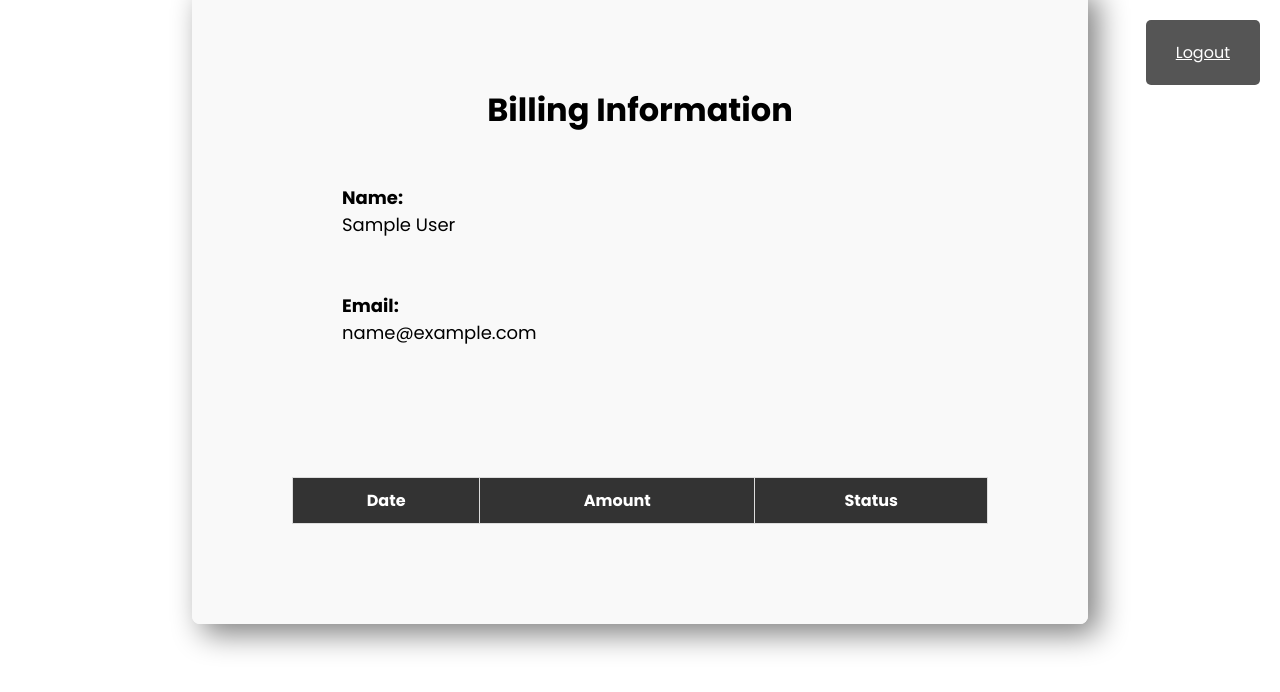
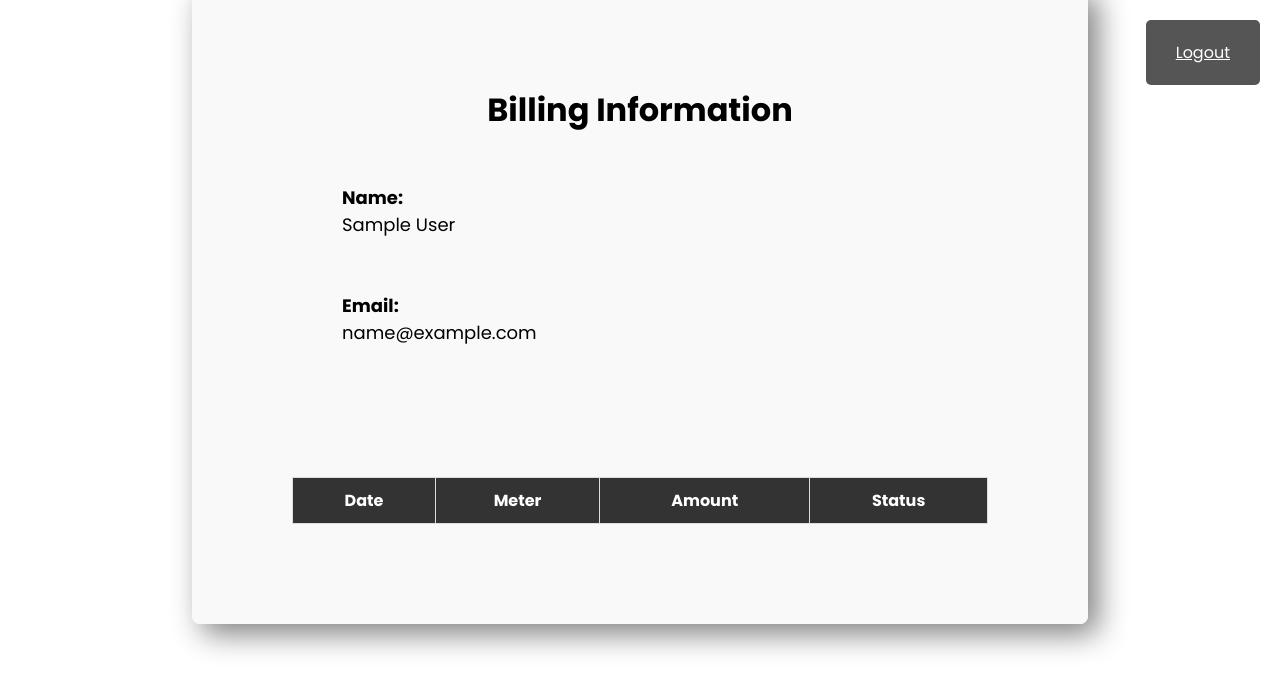
Before and after one commit to SugarSalad/WebSys, a PHP site: page /userForm.php in a window 1280 px wide. Shown: the top 692 px of the page. Run offline with PHP 8.4, Linux system fonts and the light colour scheme; the visitor is signed in with stand-in values (Sample User, id 1); lists and menus that the app fills with data are empty.

Commit message:
Added Meter in Admin and User Display

```diff
--- a/WebSys/Dashboard.php
+++ b/WebSys/Dashboard.php
@@ -46,6 +46,7 @@
                 <th>ID</th>
                 <th>Name</th>
                 <th>HouseNumber</th>
+                <th>Meter</th>
                 <th>Date</th>
                 <th>Amount</th>
                 <th>Status</th>
--- a/WebSys/php/billDisplay.php
+++ b/WebSys/php/billDisplay.php
@@ -22,6 +22,7 @@ while ($row = $result->fetch_assoc()) {
         'BillID' => isset($row['BillID']) ? $row['BillID'] : '',
         'Name' => isset($row['Name']) ? $row['Name'] : '',
         'HouseNumber' => isset($row['HouseNumber']) ? $row['HouseNumber'] : '',
+        'Meter' => isset($row['Meter']) ? $row['Meter'] : '',
         'Date' => isset($row['Date']) ? $row['Date'] : '',
         'Amount' => isset($row['Amount']) ? $row['Amount'] : '',
         'Status' => isset($row['Status']) ? $row['Status'] : '',
--- a/WebSys/userForm.php
+++ b/WebSys/userForm.php
@@ -39,6 +39,7 @@
             <thead>
                 <tr>
                     <th>Date</th>
+                    <th>Meter</th>
                     <th>Amount</th>
                     <th>Status</th>
                 </tr>
@@ -47,6 +48,7 @@
             <?php foreach ($billData as $bill) : ?>
             <tr>
                 <td><?php echo $bill['Date']; ?></td>
+                <td><?php echo $bill['Meter']; ?></td>
                 <td><?php echo $bill['Amount']; ?></td>
                 <td><?php echo $bill['Status']; ?></td>
             </tr>
```
